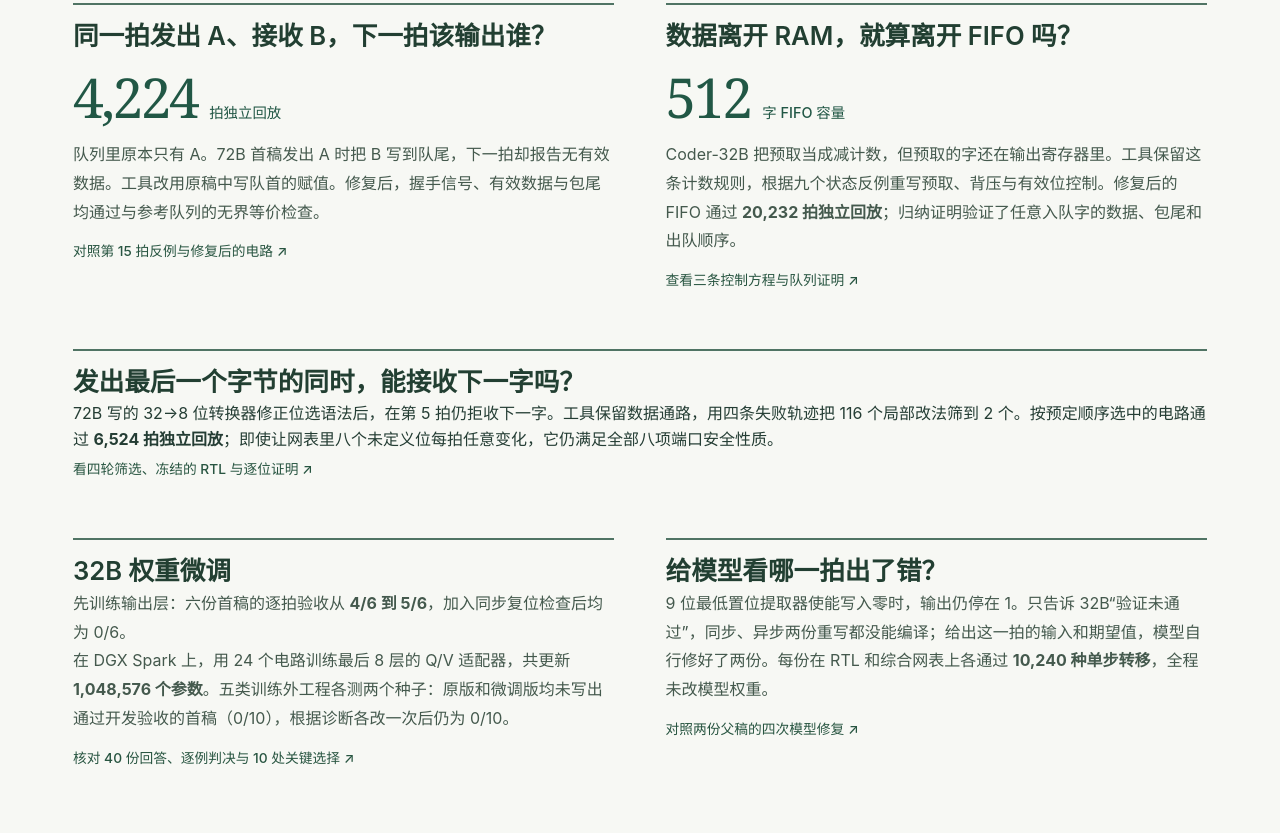
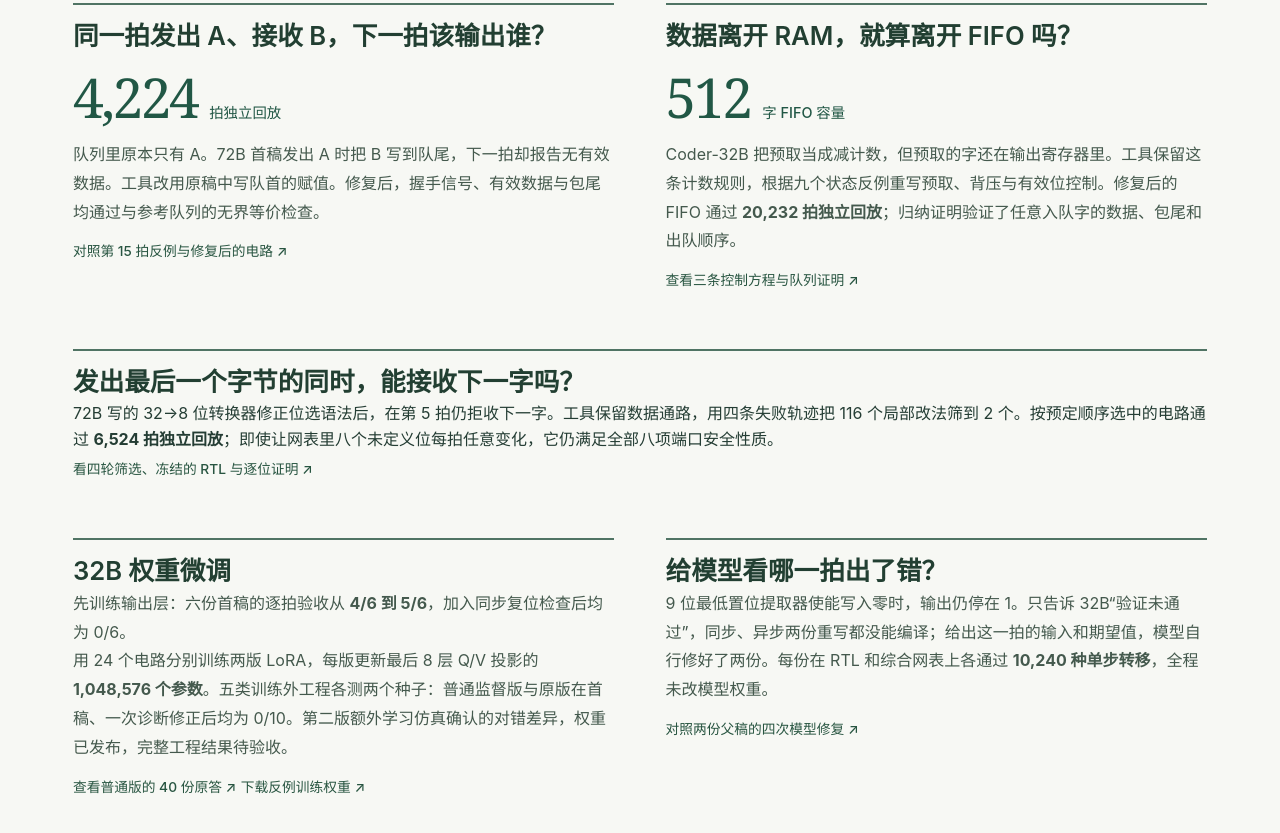
Before and after one commit to EtherealBian/etherealbian.github.io, a plain HTML site: page work/rtl-witness.html in a window 1280 px wide. Shown: the part 1037-1870 px from the top of the page. Drawn offline with Linux system fonts and the light colour scheme.

Commit message:
Distinguish two trained Coder-32B adapters from verified generation outcomes

```diff
--- a/work/rtl-witness.html
+++ b/work/rtl-witness.html
@@ -19,7 +19,7 @@
 </div>
 <section class="rocket-boot" style="margin-top:clamp(28px,4vw,55px)" aria-labelledby="refill-heading"><h2 id="refill-heading">发出最后一个字节的同时，能接收下一字吗？</h2><p>72B 写的 32→8 位转换器修正位选语法后，在第 5 拍仍拒收下一字。工具保留数据通路，用四条失败轨迹把 116 个局部改法筛到 2 个。按预定顺序选中的电路通过 <strong>6,524 拍独立回放</strong>；即使让网表里八个未定义位每拍任意变化，它仍满足全部八项端口安全性质。</p><a class="rocket-source" href="https://github.com/EtherealBian/rtl-witness/blob/main/docs/unpack-local-search.md">看四轮筛选、冻结的 RTL 与逐位证明 ↗</a></section>
 <div class="rocket-comparisons">
-  <section aria-labelledby="adapter-heading"><h2 id="adapter-heading">32B 权重微调</h2><p>先训练输出层：六份首稿的逐拍验收从 <strong>4/6 到 5/6</strong>，加入同步复位检查后均为 0/6。</p><p>在 DGX Spark 上，用 24 个电路训练最后 8 层的 Q/V 适配器，共更新 <strong>1,048,576 个参数</strong>。五类训练外工程各测两个种子：原版和微调版均未写出通过开发验收的首稿（0/10），根据诊断各改一次后仍为 0/10。</p><a class="rocket-source" href="https://github.com/EtherealBian/rtl-witness/tree/4e0b4f9d6eb6901cf81f798a8b6cee955d1ea895/reports/bf16-coder32-sft-v1/heldout">核对 40 份回答、逐例判决与 10 处关键选择 ↗</a></section>
+  <section aria-labelledby="adapter-heading"><h2 id="adapter-heading">32B 权重微调</h2><p>先训练输出层：六份首稿的逐拍验收从 <strong>4/6 到 5/6</strong>，加入同步复位检查后均为 0/6。</p><p>用 24 个电路分别训练两版 LoRA，每版更新最后 8 层 Q/V 投影的 <strong>1,048,576 个参数</strong>。五类训练外工程各测两个种子：普通监督版与原版在首稿、一次诊断修正后均为 0/10。第二版额外学习仿真确认的对错差异，权重已发布，完整工程结果待验收。</p><a class="rocket-source" href="https://github.com/EtherealBian/rtl-witness/tree/4e0b4f9d6eb6901cf81f798a8b6cee955d1ea895/reports/bf16-coder32-sft-v1/heldout">查看普通版的 40 份原答 ↗</a> <a class="rocket-source" href="https://github.com/EtherealBian/rtl-witness/tree/2ab3e0f061f603da29e71468447416f4a55b3792/reports/bf16-coder32-pair-v1">下载反例训练权重 ↗</a></section>
   <section aria-labelledby="reset-heading"><h2 id="reset-heading">给模型看哪一拍出了错？</h2><p>9 位最低置位提取器使能写入零时，输出仍停在 1。只告诉 32B“验证未通过”，同步、异步两份重写都没能编译；给出这一拍的输入和期望值，模型自行修好了两份。每份在 RTL 和综合网表上各通过 <strong>10,240 种单步转移</strong>，全程未改模型权重。</p><a class="rocket-source" href="https://github.com/EtherealBian/rtl-witness/tree/b176c4586f6c19b6d68ce96cebce11bb7ba68135/reports/firstbit-repairs32-v1">对照两份父稿的四次模型修复 ↗</a></section>
 </div>
 </main></body></html>
```
